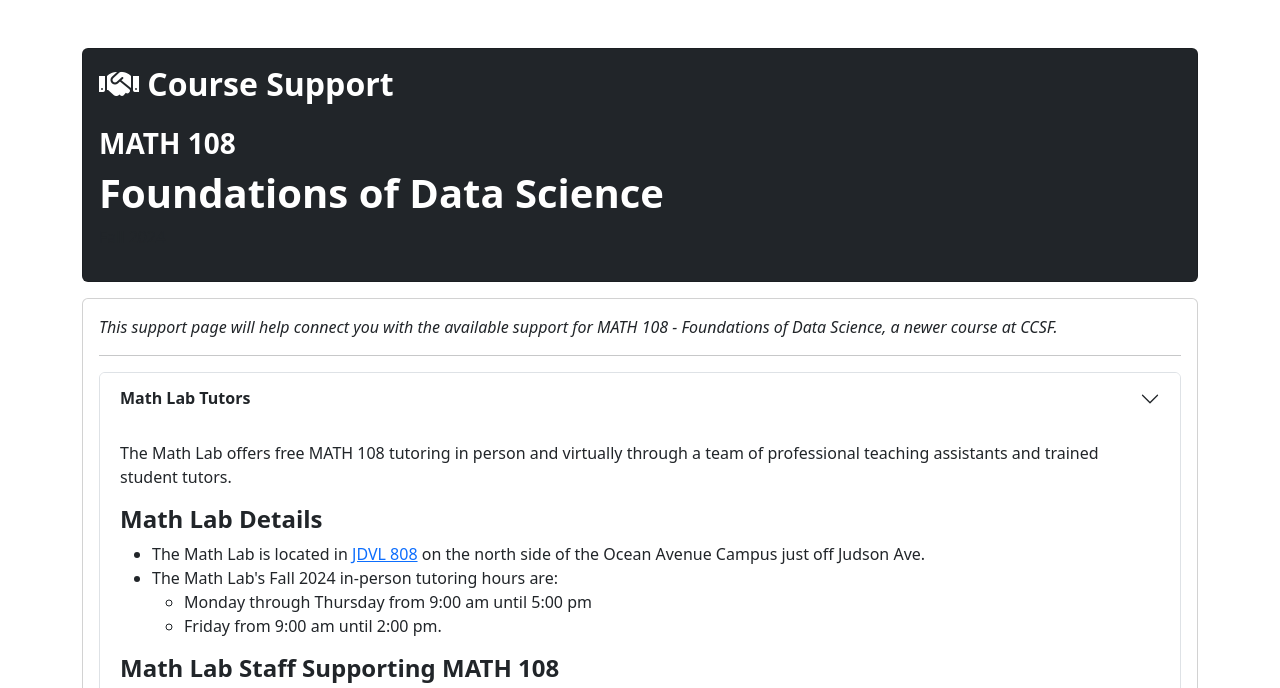
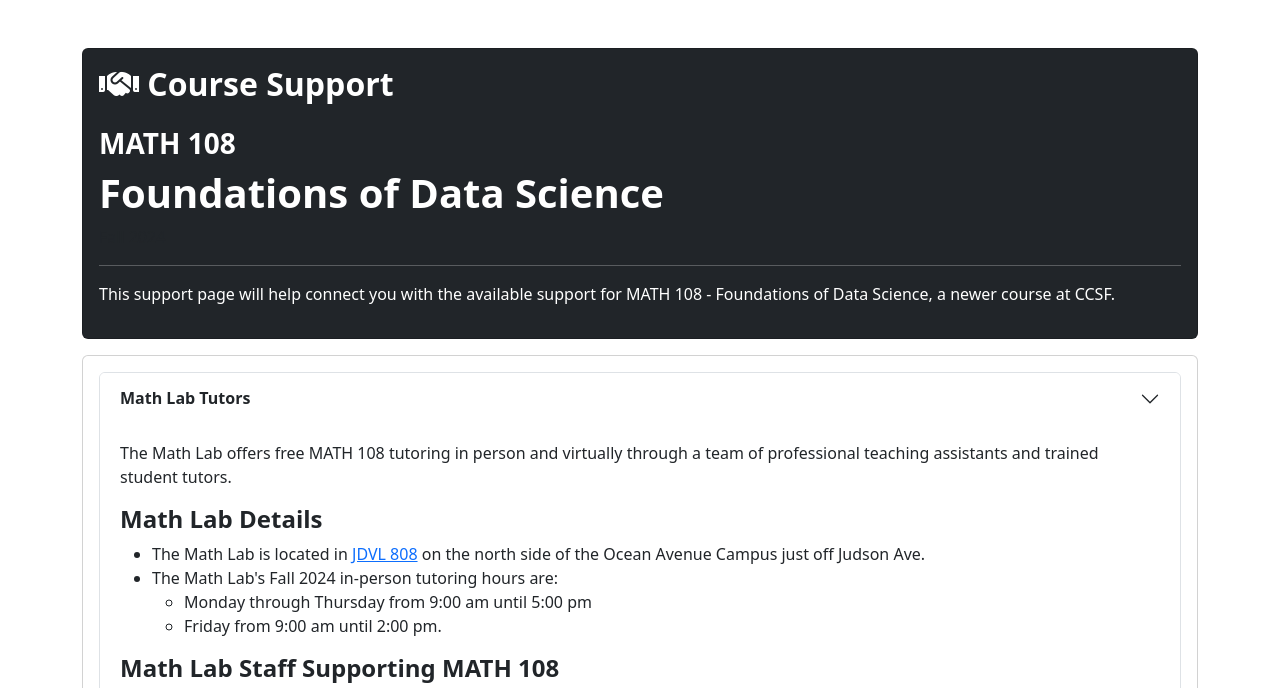
Before and after one commit to ccsf-math-108/materials-fa24, a plain HTML site: page resources/course-support.html in a window 1280 px wide. Shown: the top 688 px of the page. Drawn offline with nearby package versions, Linux system fonts and the light colour scheme.

Commit message:
Update course-support.html

```diff
--- a/resources/course-support.html
+++ b/resources/course-support.html
@@ -19,6 +19,8 @@
                     <h3><strong>MATH 108</strong></h3>
                     <h1><strong>Foundations of Data Science</strong></h1>
                     <p class="text-muted">Fall 2024</p>
+                    <hr>
+                    <p>This support page will help connect you with the available support for MATH 108 - Foundations of Data Science, a newer course at CCSF.</p>
                 </div>
             </div>
         </div>
@@ -26,8 +28,6 @@
         <!-- Information Panel -->
         <div class="card mb-3">
             <div class="card-body">
-                <p class="fst-italic">This support page will help connect you with the available support for MATH 108 - Foundations of Data Science, a newer course at CCSF.</p>
-                <hr>
                 <div class="accordion" id="supportAccordion">
                     <!-- Math Lab Tutors -->
                     <div class="accordion-item">
```
